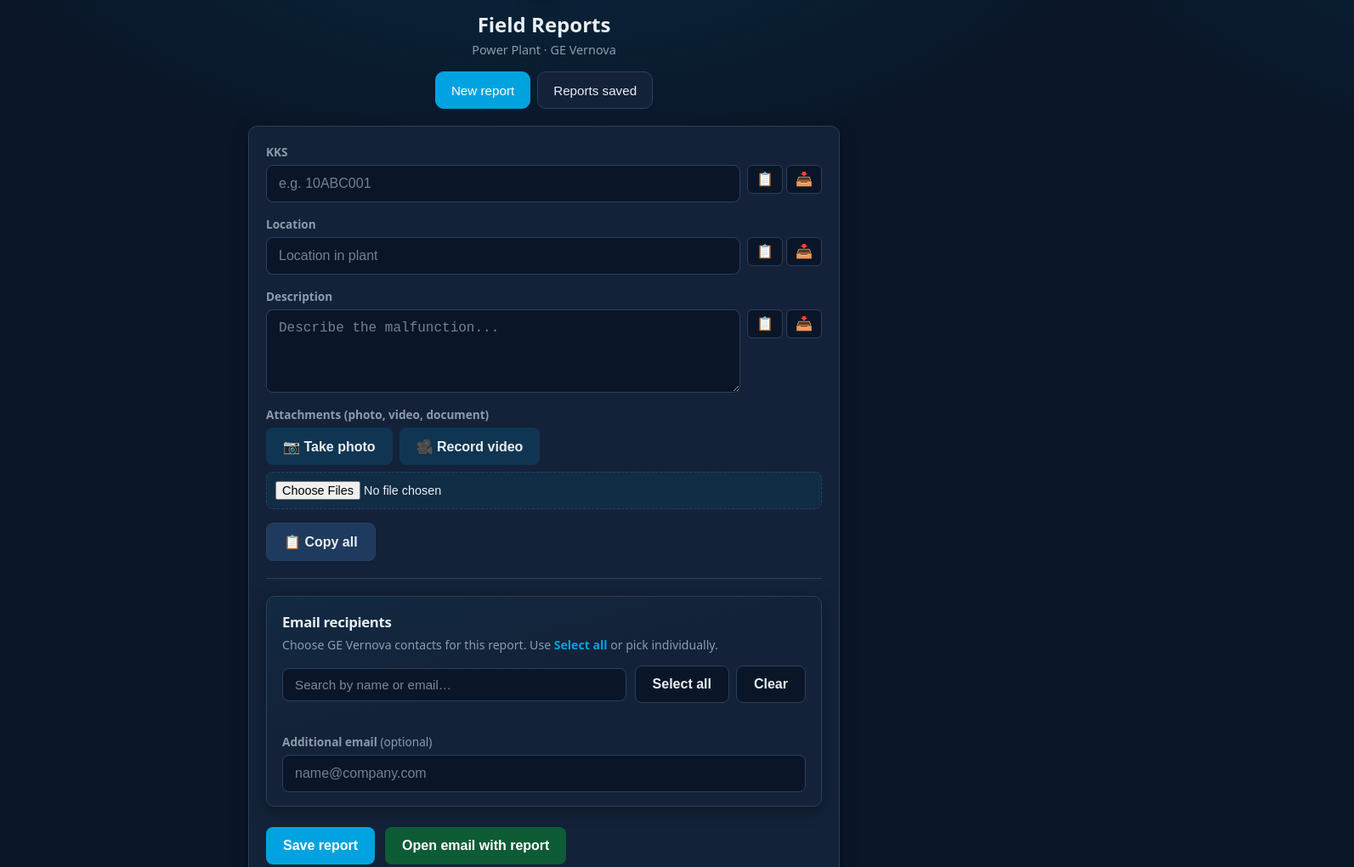
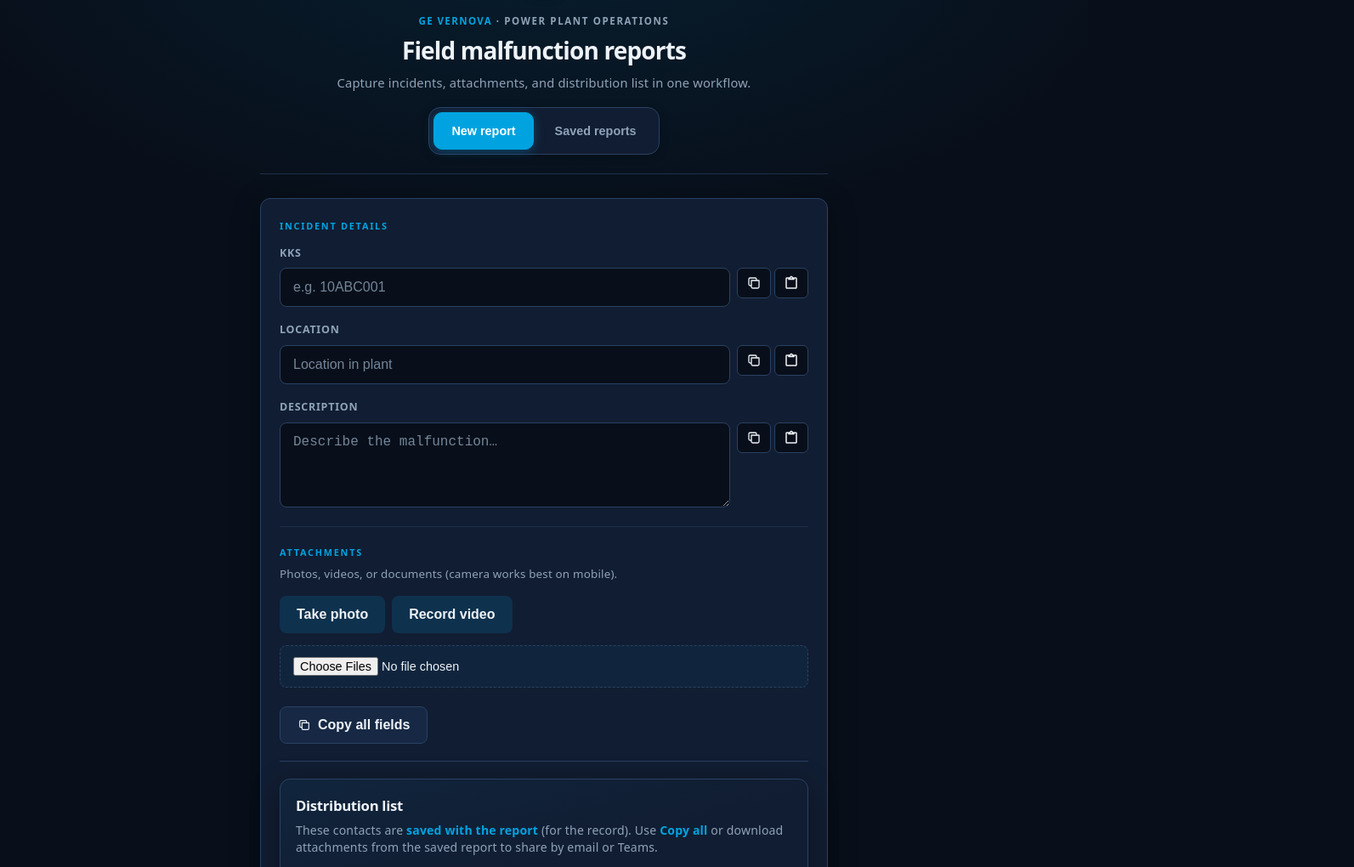
Before and after one commit to avrahamalep-beep/power-plant-reports, a website: page public/index.html in a window 1280 px wide. Shown: the top 1020 px of the page at 85% size, 1593 px wide, since content can reach past the window. Drawn offline with Linux system fonts and the light colour scheme; no server answers.

Commit message:
chore: auto deploy 11/04/2026  9:58:10.47

```diff
--- a/public/index.html
+++ b/public/index.html
@@ -4,78 +4,91 @@
   <meta charset="UTF-8" />
   <meta name="viewport" content="width=device-width, initial-scale=1, viewport-fit=cover" />
   <meta name="theme-color" content="#0a1628" />
-  <meta name="description" content="Power plant field malfunction reports — GE Vernova. Save history, attachments, and open email." />
+  <meta name="description" content="Power plant field malfunction reports — GE Vernova. Save history, attachments, and copy fields for ticketing." />
   <meta name="mobile-web-app-capable" content="yes" />
   <meta name="apple-mobile-web-app-capable" content="yes" />
   <meta name="apple-mobile-web-app-status-bar-style" content="black-translucent" />
   <meta name="apple-mobile-web-app-title" content="Field Reports" />
-  <title>Malfunction Reports - Power Plant</title>
+  <title>Field malfunction reports · Power plant</title>
   <link rel="manifest" href="manifest.webmanifest" />
   <link rel="icon" href="/icon.svg" type="image/svg+xml" />
   <link rel="apple-touch-icon" href="/icon.svg" />
   <link rel="stylesheet" href="styles.css" />
 </head>
 <body>
+  <svg xmlns="http://www.w3.org/2000/svg" xmlns:xlink="http://www.w3.org/1999/xlink" aria-hidden="true" class="svg-sprite">
+    <defs>
+      <symbol id="icon-copy" viewBox="0 0 24 24"><path fill="none" stroke="currentColor" stroke-width="1.75" stroke-linejoin="round" d="M8 8v10a2 2 0 002 2h8a2 2 0 002-2V8H8z"/><path fill="none" stroke="currentColor" stroke-width="1.75" stroke-linejoin="round" d="M16 8V6a2 2 0 00-2-2H6a2 2 0 00-2 2v8a2 2 0 002 2h2"/></symbol>
+      <symbol id="icon-paste" viewBox="0 0 24 24"><path fill="currentColor" d="M19 3h-4.18C14.4 1.84 13.3 1 12 1S9.6 1.84 9.18 3H5c-1.1 0-2 .9-2 2v14c0 1.1.9 2 2 2h14c1.1 0 2-.9 2-2V5c0-1.1-.9-2-2-2zm-7 0c.55 0 1 .45 1 1s-.45 1-1 1-1-.45-1-1 .45-1 1-1zm7 16H5V5h2v2h10V5h2v14z"/></symbol>
+    </defs>
+  </svg>
   <div id="toast" class="toast" role="status" aria-live="polite"></div>
   <div class="app">
     <header class="header">
-      <h1>Field Reports</h1>
-      <p class="subtitle">Power Plant · GE Vernova</p>
-      <nav class="tabs">
+      <div class="header-inner">
+        <p class="product-line"><span class="product-badge">GE Vernova</span> · Power plant operations</p>
+        <h1>Field malfunction reports</h1>
+        <p class="subtitle">Capture incidents, attachments, and distribution list in one workflow.</p>
+      </div>
+      <nav class="tabs" aria-label="Main sections">
         <button type="button" class="tab active" data-tab="form">New report</button>
-        <button type="button" class="tab" data-tab="saved">Reports saved</button>
+        <button type="button" class="tab" data-tab="saved">Saved reports</button>
       </nav>
     </header>
 
     <main class="main">
       <section id="panel-form" class="panel active">
         <form id="report-form" class="form">
+          <div class="form-section">
+            <h2 class="section-heading">Incident details</h2>
             <div class="field">
               <label for="kks">KKS</label>
               <div class="field-row">
-              <input type="text" id="kks" name="kks" placeholder="e.g. 10ABC001" />
+                <input type="text" id="kks" name="kks" placeholder="e.g. 10ABC001" autocomplete="off" />
                 <div class="field-actions">
-                <button type="button" class="btn-icon" data-copy="kks" title="Copy">📋</button>
-                <button type="button" class="btn-icon" data-paste="kks" title="Paste">📥</button>
+                  <button type="button" class="btn-icon" data-copy="kks" title="Copy to clipboard" aria-label="Copy KKS"><svg class="btn-icon-svg" aria-hidden="true"><use href="#icon-copy" xlink:href="#icon-copy" /></svg></button>
+                  <button type="button" class="btn-icon" data-paste="kks" title="Paste from clipboard" aria-label="Paste KKS"><svg class="btn-icon-svg" aria-hidden="true"><use href="#icon-paste" xlink:href="#icon-paste" /></svg></button>
                 </div>
               </div>
             </div>
             <div class="field">
               <label for="location">Location</label>
               <div class="field-row">
-              <input type="text" id="location" name="location" placeholder="Location in plant" />
+                <input type="text" id="location" name="location" placeholder="Location in plant" autocomplete="off" />
                 <div class="field-actions">
-                <button type="button" class="btn-icon" data-copy="location" title="Copy">📋</button>
-                <button type="button" class="btn-icon" data-paste="location" title="Paste">📥</button>
+                  <button type="button" class="btn-icon" data-copy="location" title="Copy to clipboard" aria-label="Copy location"><svg class="btn-icon-svg" aria-hidden="true"><use href="#icon-copy" xlink:href="#icon-copy" /></svg></button>
+                  <button type="button" class="btn-icon" data-paste="location" title="Paste from clipboard" aria-label="Paste location"><svg class="btn-icon-svg" aria-hidden="true"><use href="#icon-paste" xlink:href="#icon-paste" /></svg></button>
                 </div>
               </div>
             </div>
             <div class="field">
               <label for="description">Description</label>
               <div class="field-row">
-              <textarea id="description" name="description" rows="4" placeholder="Describe the malfunction..."></textarea>
+                <textarea id="description" name="description" rows="4" placeholder="Describe the malfunction…"></textarea>
                 <div class="field-actions">
-                <button type="button" class="btn-icon" data-copy="description" title="Copy">📋</button>
-                <button type="button" class="btn-icon" data-paste="description" title="Paste">📥</button>
+                  <button type="button" class="btn-icon" data-copy="description" title="Copy to clipboard" aria-label="Copy description"><svg class="btn-icon-svg" aria-hidden="true"><use href="#icon-copy" xlink:href="#icon-copy" /></svg></button>
+                  <button type="button" class="btn-icon" data-paste="description" title="Paste from clipboard" aria-label="Paste description"><svg class="btn-icon-svg" aria-hidden="true"><use href="#icon-paste" xlink:href="#icon-paste" /></svg></button>
+                </div>
               </div>
             </div>
           </div>
 
-          <div class="field">
-            <label>Attachments (photo, video, document)</label>
+          <div class="form-section">
+            <h2 class="section-heading">Attachments</h2>
+            <p class="section-hint">Photos, videos, or documents (camera works best on mobile).</p>
             <div class="attach-actions">
-              <button type="button" id="btn-camera-photo" class="btn btn-camera">📷 Take photo</button>
-              <button type="button" id="btn-camera-video" class="btn btn-camera">🎥 Record video</button>
+              <button type="button" id="btn-camera-photo" class="btn btn-camera">Take photo</button>
+              <button type="button" id="btn-camera-video" class="btn btn-camera">Record video</button>
               <input type="file" id="camera-photo" accept="image/*" capture="environment" class="hidden-input" />
               <input type="file" id="camera-video" accept="video/*" capture="environment" class="hidden-input" />
             </div>
-            <input type="file" id="attachments" multiple accept="image/*,video/*,.pdf,.doc,.docx,.xls,.xlsx,.txt" />
+            <input type="file" id="attachments" multiple accept="image/*,video/*,.pdf,.doc,.docx,.xls,.xlsx,.txt" aria-label="Choose files to attach" />
             <div id="file-list" class="file-list"></div>
           </div>
 
           <div class="copy-block">
             <button type="button" id="copy-all" class="btn btn-copy" title="Copy all fields to clipboard">
-              <span class="copy-icon">📋</span> Copy all
+              <svg class="btn-inline-svg" aria-hidden="true"><use href="#icon-copy" xlink:href="#icon-copy" /></svg> Copy all fields
             </button>
             <span id="copy-feedback" class="copy-feedback"></span>
           </div>
@@ -84,8 +97,8 @@
 
           <div class="recipients-panel">
             <div class="recipients-panel-head">
-              <h3 class="recipients-title">Email recipients</h3>
-              <p class="recipients-lead">Choose GE Vernova contacts for this report. Use <strong>Select all</strong> or pick individually.</p>
+              <h3 class="recipients-title">Distribution list</h3>
+              <p class="recipients-lead">These contacts are <strong>saved with the report</strong> (for the record). Use <strong>Copy all</strong> or download attachments from the saved report to share by email or Teams.</p>
             </div>
             <div class="recipients-toolbar">
               <input type="search" id="recipient-filter" class="recipient-filter" placeholder="Search by name or email…" autocomplete="off" enterkeyhint="search" aria-label="Filter recipients" />
@@ -106,16 +119,15 @@
 
           <div class="actions">
             <button type="submit" class="btn btn-primary">Save report</button>
-            <button type="button" id="open-email" class="btn btn-email">Open email with report</button>
           </div>
         </form>
       </section>
 
       <section id="panel-saved" class="panel">
-        <h2 class="panel-title">Report history</h2>
-        <p class="panel-hint">Search by KKS or description text. Reports are stored on the server and do not disappear when you configure a database (see README).</p>
+        <h2 class="panel-title">Saved reports</h2>
+        <p class="panel-hint">Search by KKS or description. Data persists when the service uses a database (see project README).</p>
         <div class="saved-toolbar">
-          <button type="button" id="back-to-form" class="btn btn-secondary">← New report</button>
+          <button type="button" id="back-to-form" class="btn btn-secondary">New report</button>
           <label class="saved-search-wrap">
             <span class="visually-hidden">Search reports (KKS or description)</span>
             <input type="search" id="saved-search" class="saved-search" placeholder="Search by KKS or description…" autocomplete="off" />
@@ -127,21 +139,21 @@
 
       <section id="panel-detail" class="panel">
         <div class="detail-toolbar">
-          <button type="button" id="back-to-saved" class="btn btn-secondary">← Reports saved</button>
-          <button type="button" id="copy-detail" class="btn btn-copy">📋 Copy all</button>
+          <button type="button" id="back-to-saved" class="btn btn-secondary">Back to list</button>
+          <button type="button" id="copy-detail" class="btn btn-copy"><svg class="btn-inline-svg" aria-hidden="true"><use href="#icon-copy" xlink:href="#icon-copy" /></svg> Copy all fields</button>
           <button type="button" id="delete-detail" class="btn btn-delete">Delete report</button>
           <span id="copy-detail-feedback" class="copy-feedback"></span>
         </div>
         <div id="detail-content" class="detail-content"></div>
         <div class="detail-complement">
-          <h3>Add or edit information (PC)</h3>
+          <h3>Amend report</h3>
           <div class="field">
             <label for="detail-desc">Description</label>
             <div class="field-row">
               <textarea id="detail-desc" rows="3" placeholder="Add or update description..."></textarea>
               <div class="field-actions">
-                <button type="button" class="btn-icon" data-copy="detail-desc" title="Copy">📋</button>
-                <button type="button" class="btn-icon" data-paste="detail-desc" title="Paste">📥</button>
+                <button type="button" class="btn-icon" data-copy="detail-desc" title="Copy to clipboard" aria-label="Copy description"><svg class="btn-icon-svg" aria-hidden="true"><use href="#icon-copy" xlink:href="#icon-copy" /></svg></button>
+                <button type="button" class="btn-icon" data-paste="detail-desc" title="Paste from clipboard" aria-label="Paste description"><svg class="btn-icon-svg" aria-hidden="true"><use href="#icon-paste" xlink:href="#icon-paste" /></svg></button>
               </div>
             </div>
           </div>
@@ -151,9 +163,6 @@
           </div>
           <button type="button" id="save-detail" class="btn btn-primary">Save changes</button>
         </div>
-        <div class="detail-actions">
-          <button type="button" id="open-email-detail" class="btn btn-email">Open email with report</button>
-        </div>
       </section>
     </main>
   </div>
--- a/public/styles.css
+++ b/public/styles.css
@@ -1,14 +1,26 @@
 :root {
-  --bg: #0a1628;
-  --bg-card: #132238;
+  --bg: #080f1a;
+  --bg-card: #111d32;
+  --bg-elevated: #162844;
   --accent: #00a3e0;
-  --accent-hover: #008cbf;
-  --text: #e8eef4;
-  --text-muted: #8b9cad;
-  --border: #2a3f5c;
-  --success: #00c853;
-  --radius: 10px;
-  --shadow: 0 4px 20px rgba(0,0,0,0.3);
+  --accent-hover: #33c4ff;
+  --accent-muted: rgba(0, 163, 224, 0.15);
+  --text: #eef3f8;
+  --text-muted: #8fa3b8;
+  --border: #2a4162;
+  --success: #00b86b;
+  --radius: 12px;
+  --radius-sm: 8px;
+  --shadow: 0 8px 32px rgba(0, 0, 0, 0.35);
+  --shadow-soft: 0 2px 12px rgba(0, 0, 0, 0.2);
+  --font-sans: system-ui, -apple-system, 'Segoe UI', Roboto, 'Helvetica Neue', sans-serif;
+}
+
+.svg-sprite {
+  position: absolute;
+  width: 0;
+  height: 0;
+  overflow: hidden;
 }
 
 * {
@@ -17,8 +29,11 @@
 
 body {
   margin: 0;
-  font-family: system-ui, -apple-system, 'Segoe UI', Roboto, sans-serif;
-  background: radial-gradient(ellipse 100% 60% at 50% -15%, rgba(0, 163, 224, 0.14), transparent 55%), var(--bg);
+  font-family: var(--font-sans);
+  font-size: 16px;
+  line-height: 1.5;
+  letter-spacing: 0.01em;
+  background: radial-gradient(ellipse 110% 55% at 50% -8%, rgba(0, 163, 224, 0.11), transparent 52%), var(--bg);
   color: var(--text);
   min-height: 100vh;
   min-height: 100dvh;
@@ -45,15 +60,16 @@ textarea:focus-visible {
   left: 50%;
   transform: translateX(-50%) translateY(-120%);
   z-index: 9999;
-  max-width: 90%;
-  padding: 12px 20px;
-  border-radius: 0 0 10px 10px;
+  max-width: min(92%, 420px);
+  padding: 14px 22px;
+  border-radius: 0 0 var(--radius) var(--radius);
   background: var(--success);
   color: #fff;
   font-weight: 600;
-  font-size: 0.95rem;
-  box-shadow: var(--shadow);
-  transition: transform 0.35s ease;
+  font-size: 0.9rem;
+  letter-spacing: 0.02em;
+  box-shadow: var(--shadow-soft);
+  transition: transform 0.35s cubic-bezier(0.22, 1, 0.36, 1);
   pointer-events: none;
 }
 
@@ -62,57 +78,89 @@ textarea:focus-visible {
 }
 
 .app {
-  max-width: 720px;
+  max-width: 700px;
   margin: 0 auto;
-  padding: max(12px, env(safe-area-inset-top)) max(12px, env(safe-area-inset-right)) max(80px, env(safe-area-inset-bottom)) max(12px, env(safe-area-inset-left));
+  padding: max(16px, env(safe-area-inset-top)) max(16px, env(safe-area-inset-right)) max(88px, env(safe-area-inset-bottom)) max(16px, env(safe-area-inset-left));
 }
 
 .header {
   text-align: center;
-  margin-bottom: 20px;
+  margin-bottom: 28px;
+  padding-bottom: 22px;
+  border-bottom: 1px solid rgba(42, 65, 98, 0.65);
+}
+
+.header-inner {
+  max-width: 36rem;
+  margin: 0 auto 18px;
+}
+
+.product-line {
+  margin: 0 0 10px 0;
+  font-size: 0.72rem;
+  font-weight: 600;
+  letter-spacing: 0.14em;
+  text-transform: uppercase;
+  color: var(--text-muted);
+}
+
+.product-badge {
+  color: var(--accent);
+  letter-spacing: 0.12em;
 }
 
 .header h1 {
-  font-size: 1.5rem;
+  font-size: clamp(1.35rem, 4.5vw, 1.75rem);
   font-weight: 700;
-  margin: 0 0 4px 0;
+  margin: 0 0 10px 0;
   color: var(--text);
+  letter-spacing: -0.03em;
+  line-height: 1.2;
 }
 
 .subtitle {
   color: var(--text-muted);
-  font-size: 0.9rem;
-  margin: 0 0 16px 0;
+  font-size: 0.92rem;
+  margin: 0;
+  line-height: 1.45;
+  font-weight: 400;
 }
 
 .tabs {
-  display: flex;
-  gap: 8px;
+  display: inline-flex;
+  gap: 4px;
   justify-content: center;
   flex-wrap: wrap;
+  padding: 5px;
+  background: var(--bg-card);
+  border: 1px solid var(--border);
+  border-radius: 14px;
+  box-shadow: var(--shadow-soft);
 }
 
 .tab {
-  padding: 10px 18px;
+  padding: 10px 20px;
   min-height: 44px;
-  border: 1px solid var(--border);
-  background: var(--bg-card);
-  color: var(--text);
-  border-radius: var(--radius);
+  border: 1px solid transparent;
+  background: transparent;
+  color: var(--text-muted);
+  border-radius: 10px;
   cursor: pointer;
-  font-size: 0.95rem;
-  transition: background 0.2s, border-color 0.2s;
+  font-size: 0.9rem;
+  font-weight: 600;
+  transition: background 0.2s, color 0.2s, border-color 0.2s;
 }
 
 .tab:hover {
-  background: #1a3050;
-  border-color: var(--accent);
+  background: rgba(0, 163, 224, 0.08);
+  color: var(--text);
 }
 
 .tab.active {
   background: var(--accent);
   border-color: var(--accent);
   color: #fff;
+  box-shadow: 0 2px 12px rgba(0, 163, 224, 0.35);
 }
 
 .panel {
@@ -132,21 +180,49 @@ textarea:focus-visible {
 .form {
   background: var(--bg-card);
   border-radius: var(--radius);
-  padding: 20px;
+  padding: 24px 22px 26px;
   box-shadow: var(--shadow);
   border: 1px solid var(--border);
 }
 
+.form-section {
+  margin-bottom: 22px;
+}
+
+.form-section + .form-section {
+  margin-top: 8px;
+  padding-top: 22px;
+  border-top: 1px solid rgba(42, 65, 98, 0.55);
+}
+
+.section-heading {
+  margin: 0 0 14px 0;
+  font-size: 0.68rem;
+  font-weight: 700;
+  letter-spacing: 0.16em;
+  text-transform: uppercase;
+  color: var(--accent);
+}
+
+.section-hint {
+  margin: -6px 0 16px 0;
+  font-size: 0.84rem;
+  color: var(--text-muted);
+  line-height: 1.45;
+}
+
 .field {
-  margin-bottom: 16px;
+  margin-bottom: 18px;
 }
 
 .field label {
   display: block;
-  font-size: 0.85rem;
+  font-size: 0.78rem;
   font-weight: 600;
+  letter-spacing: 0.06em;
+  text-transform: uppercase;
   color: var(--text-muted);
-  margin-bottom: 6px;
+  margin-bottom: 8px;
 }
 
 .field-row {
@@ -180,19 +256,48 @@ textarea:focus-visible {
 
 .btn-icon:hover {
   border-color: var(--accent);
-  background: rgba(0,163,224,0.15);
+  background: var(--accent-muted);
+}
+
+.btn-icon-svg {
+  display: block;
+  width: 18px;
+  height: 18px;
+}
+
+.btn-inline-svg {
+  width: 16px;
+  height: 16px;
+  flex-shrink: 0;
+  margin-right: 8px;
 }
 
 .field input[type="text"],
 .field input[type="email"],
-.field textarea {
+.field textarea,
+.form-section > input[type="file"] {
   width: 100%;
-  padding: 12px 14px;
+  padding: 13px 15px;
   border: 1px solid var(--border);
-  border-radius: 8px;
+  border-radius: var(--radius-sm);
   background: var(--bg);
   color: var(--text);
   font-size: 1rem;
+  transition: border-color 0.2s, box-shadow 0.2s;
+}
+
+.field input[type="text"]:hover,
+.field textarea:hover,
+.form-section > input[type="file"]:hover {
+  border-color: rgba(0, 163, 224, 0.35);
+}
+
+.field input[type="text"]:focus,
+.field textarea:focus,
+.form-section > input[type="file"]:focus {
+  border-color: var(--accent);
+  box-shadow: 0 0 0 3px var(--accent-muted);
+  outline: none;
 }
 
 .field input::placeholder,
@@ -203,7 +308,14 @@ textarea:focus-visible {
 
 .field textarea {
   resize: vertical;
-  min-height: 80px;
+  min-height: 88px;
+}
+
+#attachments {
+  border-style: dashed;
+  margin-top: 6px;
+  background: rgba(0, 163, 224, 0.06);
+  font-size: 0.9rem;
 }
 
 .field input[type="file"] {
@@ -496,23 +608,16 @@ textarea:focus-visible {
 }
 
 .btn-copy {
-  background: #1e3a5f;
+  display: inline-flex;
+  align-items: center;
+  background: var(--bg-elevated);
   color: var(--text);
   border: 1px solid var(--border);
 }
 
 .btn-copy:hover {
   border-color: var(--accent);
-  background: rgba(0,163,224,0.15);
-}
-
-.btn-email {
-  background: #0d5c36;
-  color: #fff;
-}
-
-.btn-email:hover {
-  background: #0a4a2b;
+  background: var(--accent-muted);
 }
 
 .btn-delete {
@@ -622,7 +727,7 @@ textarea:focus-visible {
 
 .saved-list li:hover {
   border-color: var(--accent);
-  background: #1a3050;
+  background: rgba(0, 163, 224, 0.08);
 }
 
 .saved-list .report-kks {
@@ -646,6 +751,7 @@ textarea:focus-visible {
 .detail-toolbar {
   display: flex;
   flex-wrap: wrap;
+  align-items: center;
   gap: 10px;
   margin-bottom: 16px;
 }
@@ -767,10 +873,6 @@ textarea:focus-visible {
   font-size: 0.9rem;
 }
 
-.detail-actions {
-  margin-top: 16px;
-}
-
 /* Responsive */
 @media (max-width: 480px) {
   .app {
```
Also changed, not shown: public/app.js (+0 -28 lines), README.md, 2 other files. Lines whose indentation alone changed are shown as unchanged.
